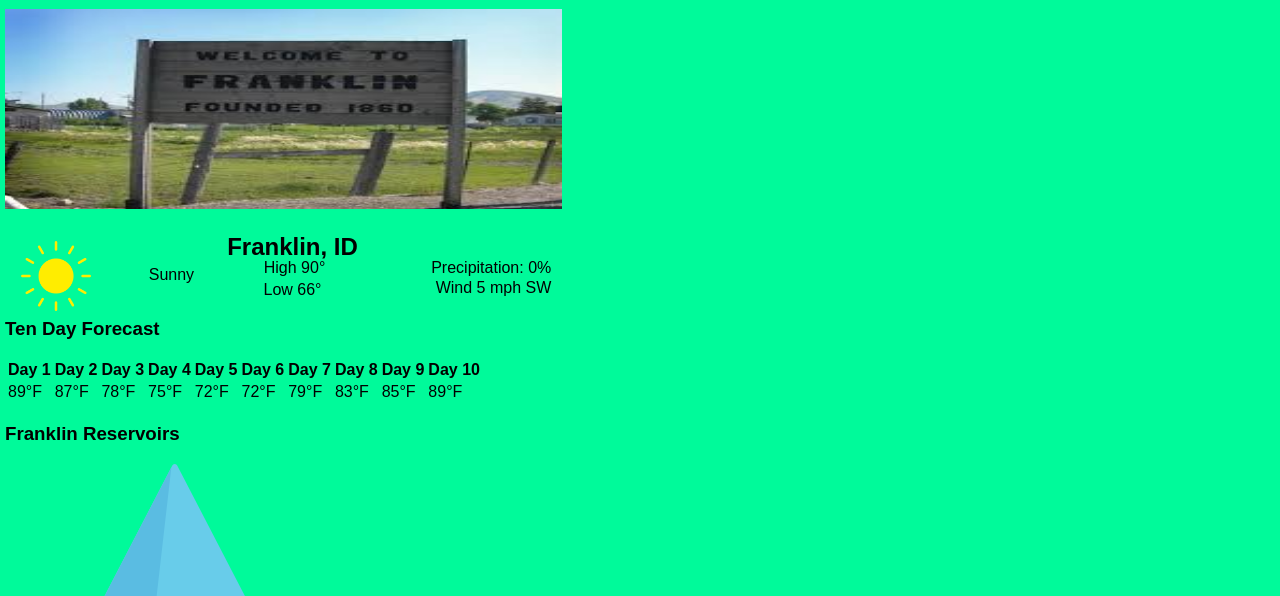
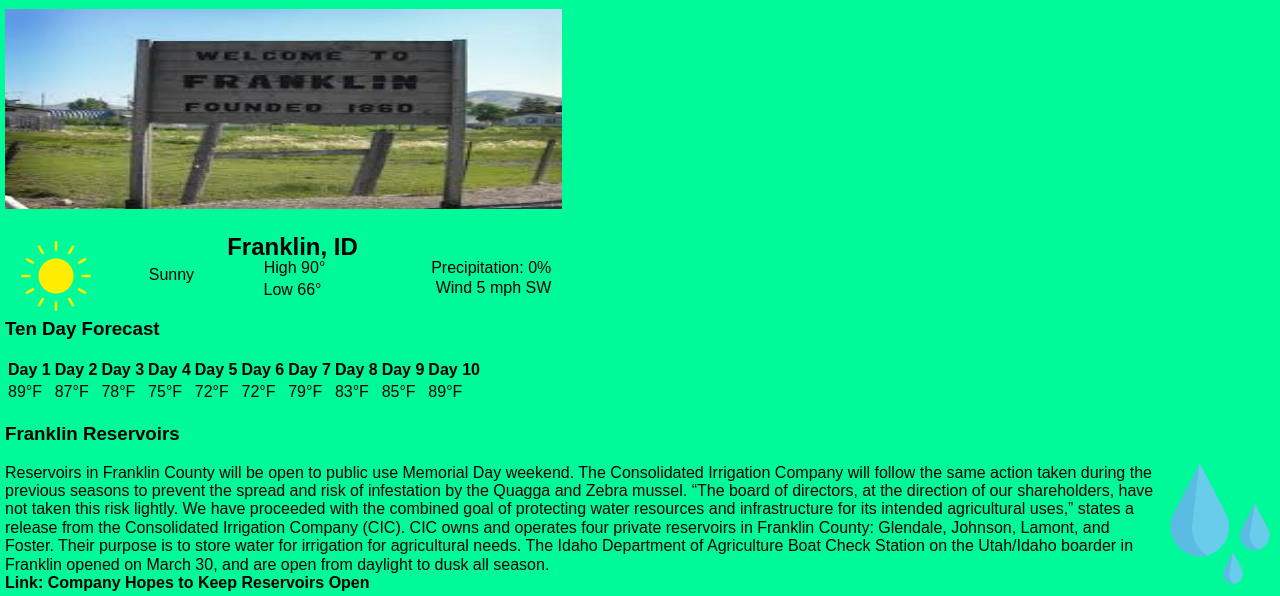
Before and after one commit to Curtis-Aaron/aaronjcurtis.github.io, a plain HTML site: page assignments/lesson-5/franklin-5.html in a window 1280 px wide. Shown: the part 204-800 px from the top of the page. Drawn offline with Linux system fonts and the light colour scheme.

Commit message:
now finished(hopefully)

```diff
--- a/assignments/lesson-5/styles/large-5.css
+++ b/assignments/lesson-5/styles/large-5.css
@@ -48,4 +48,9 @@
         top: 70%;
         right: 5%
     }
+
+    .rain {
+        float: right;
+        height: 120px;
+    }
   }
```
Also changed, not shown: index.html (+2 -1 lines).
